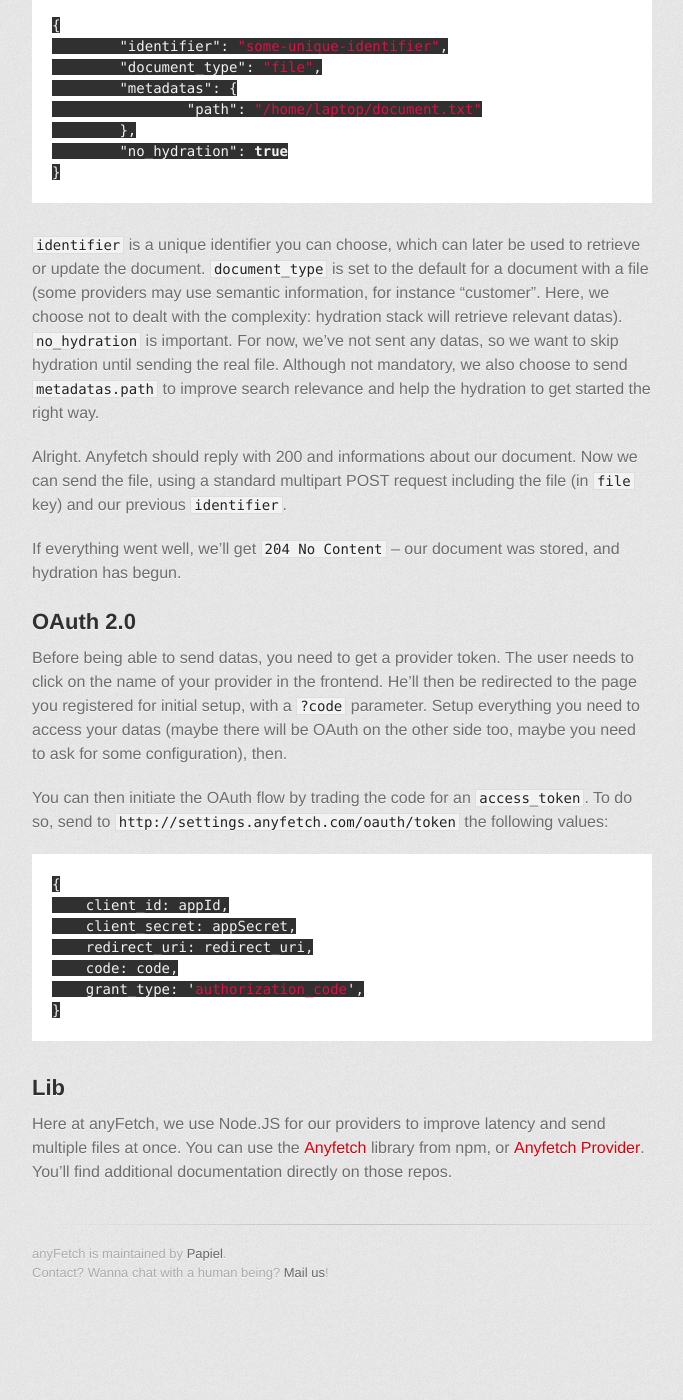
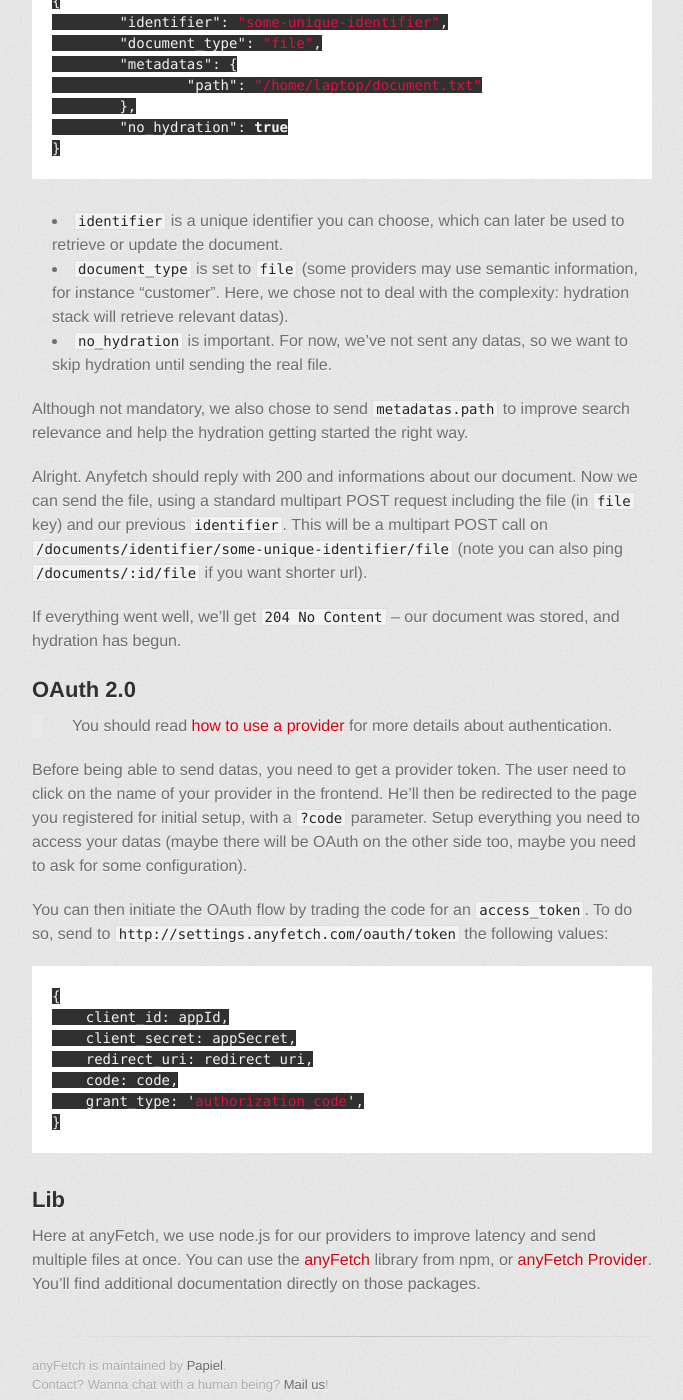
Before and after one commit to AnyFetch/developers.anyfetch.com, a Jekyll site: the page built from guides/provider.md, in a window 1280 px wide and 1400 px high, scrolled down 705 px. Shown: the whole window, without its empty margins (298-981 px from the left). Built offline with Jekyll 4.4.1, drawn with Linux system fonts in a browser that asks for light colours; some web fonts are replaced; Markdown is read by kramdown in place of the engine named in the settings; before the commit the page ends 2018 px from its top, so only the background shows below that; some of the changed text lies outside the part shown.

Commit message:
Frontend, provider, hydrater

````diff
--- a/guides/provider.md
+++ b/guides/provider.md
@@ -4,17 +4,17 @@
 layout: doc
 ---
 
-> Before reading about creating a new provider, you may be interested in [how to use an provider](/guides/using/provider.html)
+> Before reading about creating a new provider, you may be interested in [the hello world tutorial](/guides/hello-world.html)
 
 Creating a provider is quite simple. Even better, most of the anyFetch default providers are open-source: you can take a [quick peek at them](https://github.com/search?q=%40Papiel+provider) if you have any trouble.
 
-Basically, a provider is a simple gateway between some data-source (Dropbox, a folder on your computer, your mail on Gmail) and the Fetch API. You just need to take the data and send them using the `/providers/documents` and `/providers/documents/file` endpoints.
+Basically, a provider is a simple gateway between some data-source (Dropbox, a folder on your computer, Gmail) and the Fetch API. You just need to take the data and send them using the `/documents` and `/documents/:id/file` endpoints.
 
 ## Sending document
 Let's say we have a file on our local drive we want to provide.
 We also have a token to communicate with the Fetch API.
 
-The first step will then be to create a new document. To do this, we'll send the following JSON to `/providers/documents`:
+The first step will then be to create a new document. To do this, we'll send the following JSON to `/documents`:
 
 ```json
 {
@@ -27,19 +27,22 @@
 }
 ```
 
-`identifier` is a unique identifier you can choose, which can later be used to retrieve or update the document.
-`document_type` is set to the default for a document with a file (some providers may use semantic information, for instance "customer". Here, we choose not to dealt with the complexity: hydration stack will retrieve relevant datas).
-`no_hydration` is important. For now, we've not sent any datas, so we want to skip hydration until sending the real file.
-Although not mandatory, we also choose to send `metadatas.path` to improve search relevance and help the hydration to get started the right way.
+* `identifier` is a unique identifier you can choose, which can later be used to retrieve or update the document.
+* `document_type` is set to `file` (some providers may use semantic information, for instance "customer". Here, we chose not to deal with the complexity: hydration stack will retrieve relevant datas).
+* `no_hydration` is important. For now, we've not sent any datas, so we want to skip hydration until sending the real file.
+
+Although not mandatory, we also chose to send `metadatas.path` to improve search relevance and help the hydration getting started the right way.
 
 Alright. Anyfetch should reply with 200 and informations about our document.
-Now we can send the file, using a standard multipart POST request including the file (in `file` key) and our previous `identifier`.
+Now we can send the file, using a standard multipart POST request including the file (in `file` key) and our previous `identifier`. This will be a multipart POST call on `/documents/identifier/some-unique-identifier/file` (note you can also ping `/documents/:id/file` if you want shorter url).
 
 If everything went well, we'll get `204 No Content` -- our document was stored, and hydration has begun.
 
 ## OAuth 2.0
+> You should read [how to use a provider](/guides/using/provider.md) for more details about authentication.
+
 Before being able to send datas, you need to get a provider token.
-The user needs to click on the name of your provider in the frontend. He'll then be redirected to the page you registered for initial setup, with a `?code` parameter. Setup everything you need to access your datas (maybe there will be OAuth on the other side too, maybe you need to ask for some configuration), then.
+The user need to click on the name of your provider in the frontend. He'll then be redirected to the page you registered for initial setup, with a `?code` parameter. Setup everything you need to access your datas (maybe there will be OAuth on the other side too, maybe you need to ask for some configuration).
 
 You can then initiate the OAuth flow by trading the code for an `access_token`.
 To do so, send to `http://settings.anyfetch.com/oauth/token` the following values:
@@ -55,4 +58,4 @@
 ```
 
 ## Lib
-Here at anyFetch, we use Node.JS for our providers to improve latency and send multiple files at once. You can use the [Anyfetch](https://npmjs.org/package/anyfetch) library from npm, or [Anyfetch Provider](https://npmjs.org/package/anyfetch-provider). You'll find additional documentation directly on those repos.
+Here at anyFetch, we use node.js for our providers to improve latency and send multiple files at once. You can use the [anyFetch](https://npmjs.org/package/anyfetch) library from npm, or [anyFetch Provider](https://npmjs.org/package/anyfetch-provider). You'll find additional documentation directly on those packages.
````
Also changed, not shown: guides/frontend.md (+1 -1 lines), guides/hydrater.md (+6 -4 lines).
